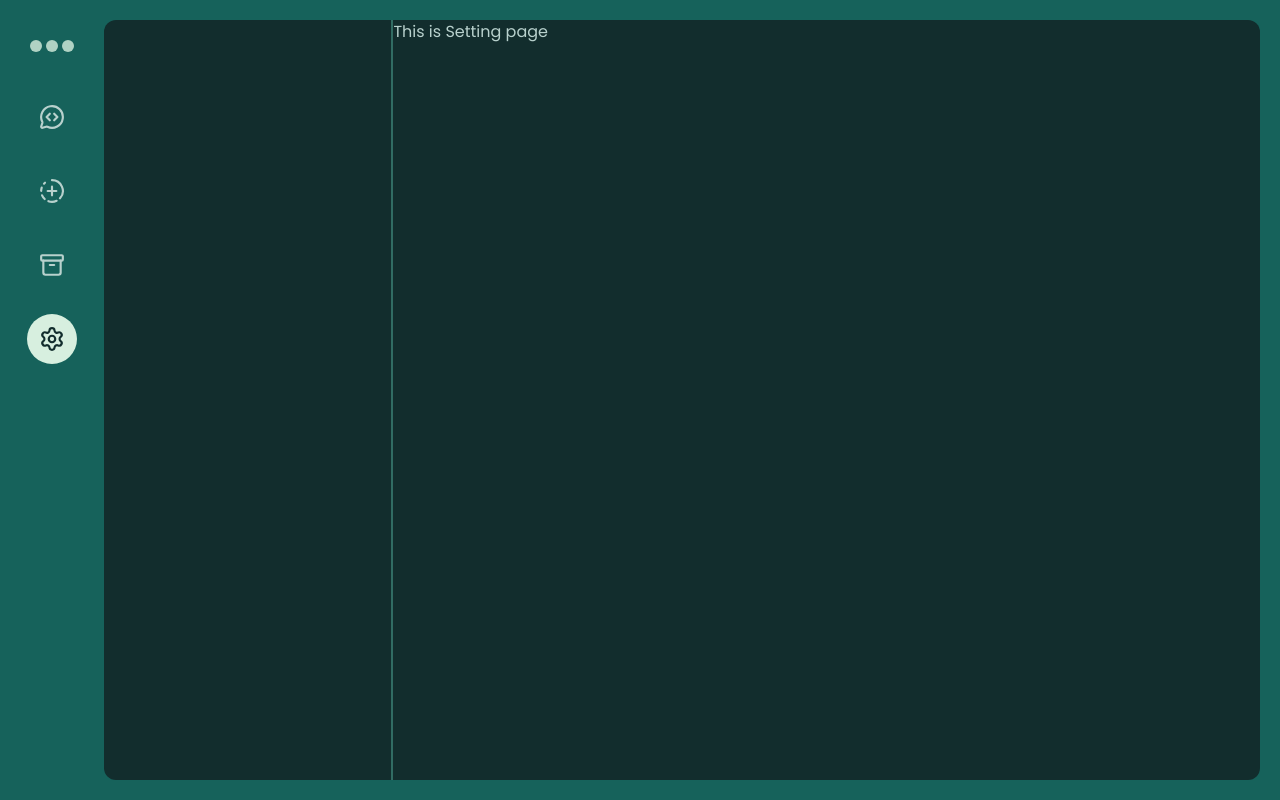
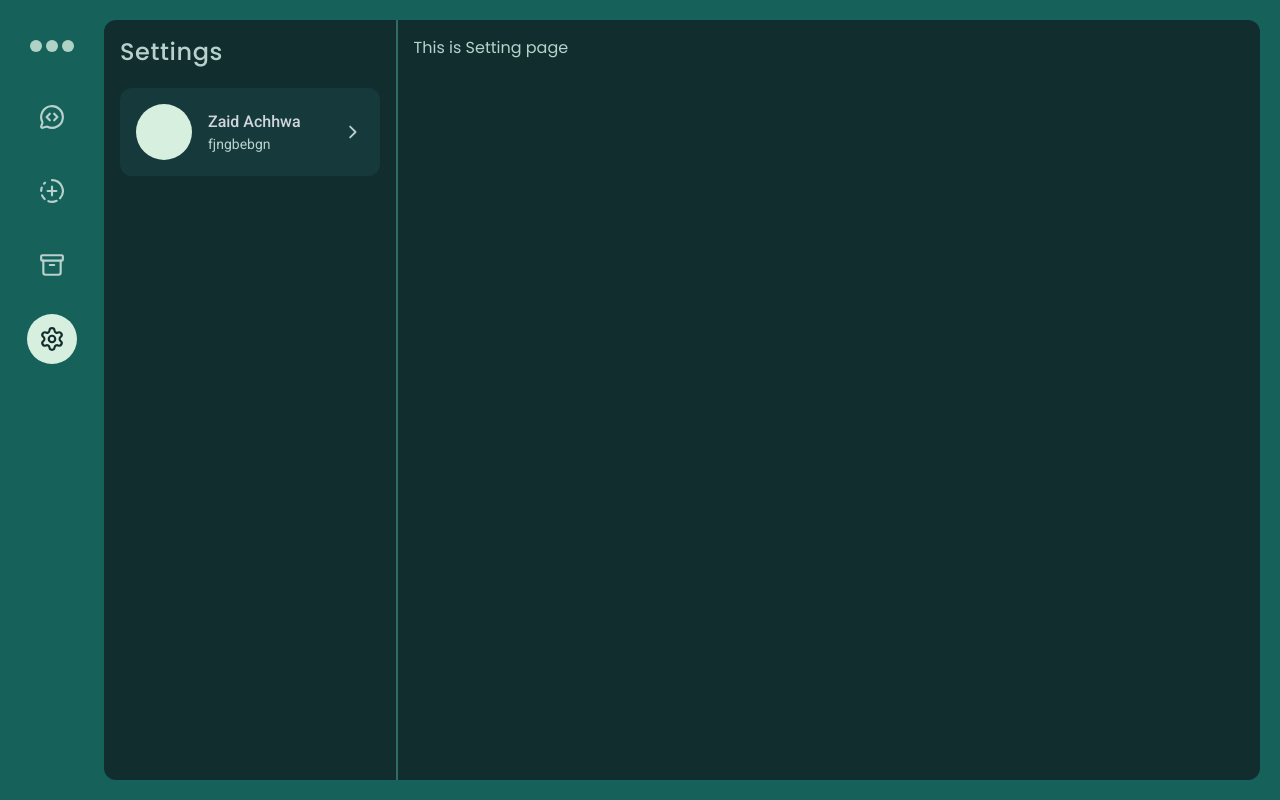
Before and after one commit to faizan-shaikh-dev/chat-app-client, a Next.js app: page /chats/settings in a window 1280 px wide. Built offline with nearby package versions, Linux system fonts and the light colour scheme; sample sign-in values are in the browser's storage.

Commit message:
settings UI

```diff
--- a/src/app/chats/layout.js
+++ b/src/app/chats/layout.js
@@ -1,4 +1,5 @@
 import SideBar from "@/components/SideBar";
+import SidePanel from "@/components/SidePanel";
 import React from "react";
 
 const ChatLayout = ({children}) => {
@@ -9,10 +10,12 @@ const ChatLayout = ({children}) => {
       {/* Main section */}
       <main className="flex-1 bg-darkgreen rounded-xl flex">
         {/* Contact */}
-        <div className="w-2/6 border-r-2 border-bordergreen"></div>
+        <div className="w-2/6 border-r-2 border-bordergreen p-4">
+        <SidePanel/>
+        </div>
         {/* Main chats  */}
-        <div className="w-full">
-          <p>{children}</p>
+        <div className="w-full p-4">
+          {children}
         </div>
       </main>
     </section>
--- a/src/components/SidePanel.js
+++ b/src/components/SidePanel.js
@@ -0,0 +1,26 @@
+"use client"
+import { usePathname } from 'next/navigation'
+import React from 'react'
+import StatusSidePanle from './status/StatusSidePanle';
+import ArchiveSidePanel from './archive/ArchiveSidePanel';
+import SettingSidePanel from './settings/SettingSidePanel';
+import ChatSidePanel from './chats/ChatSidePanel';
+
+const SidePanel = () => {
+    const path = usePathname();
+
+
+    if (path === '/chats/status') {
+        return <StatusSidePanle/>
+    }else if(path === '/chats/archive'){
+      return <ArchiveSidePanel/>
+    }else if(path === '/chats/settings'){
+      return <SettingSidePanel/>
+    }else {
+      return <ChatSidePanel/>
+    }
+
+
+}
+
+export default SidePanel
--- /dev/null
+++ b/src/components/archive/ArchiveSidePanel.js
@@ -0,0 +1,11 @@
+import React from 'react'
+
+const ArchiveSidePanel = () => {
+  return (
+    <div>
+      Archive
+    </div>
+  )
+}
+
+export default ArchiveSidePanel
--- /dev/null
+++ b/src/components/chats/ChatSidePanel.js
@@ -0,0 +1,11 @@
+import React from 'react'
+
+const ChatSidePanel = () => {
+  return (
+    <div>
+      Chat
+    </div>
+  )
+}
+
+export default ChatSidePanel
--- /dev/null
+++ b/src/components/settings/SettingSidePanel.js
@@ -0,0 +1,29 @@
+import { ChevronRight } from "lucide-react";
+import React from "react";
+
+const SettingsSidePanel = () => {
+  return (
+    <div className="flex flex-col gap-5 w-full">
+      <h2 className="text-2xl font-medium tracking-wide font-poppins ">
+        Settings
+      </h2>
+      {/* Profile */}
+      <div className="w-full flex items-center justify-between bg-hovergreen p-4 rounded-xl">
+        {/* Profile's Data  */}
+        <div className="w-full flex gap-4 items-center justify-center">
+          {/* Profile Image  */}
+          <div className="size-14 bg-icongreen rounded-full shrink-0"></div>
+          {/* Profile's Name  */}
+          <div className="flex flex-col w-full font-roboto">
+            <h3 className="text-base font-medium text-gray-300">Zaid Achhwa</h3>
+            <p className="text-sm">fjngbebgn</p>
+          </div>
+        </div>
+        {/* Arrow */}
+        <ChevronRight />
+      </div>
+    </div>
+  );
+};
+
+export default SettingsSidePanel;
--- /dev/null
+++ b/src/components/status/StatusSidePanle.js
@@ -0,0 +1,11 @@
+import React from 'react'
+
+const StatusSidePanle = () => {
+  return (
+    <div>
+      Status
+    </div>
+  )
+}
+
+export default StatusSidePanle
```
